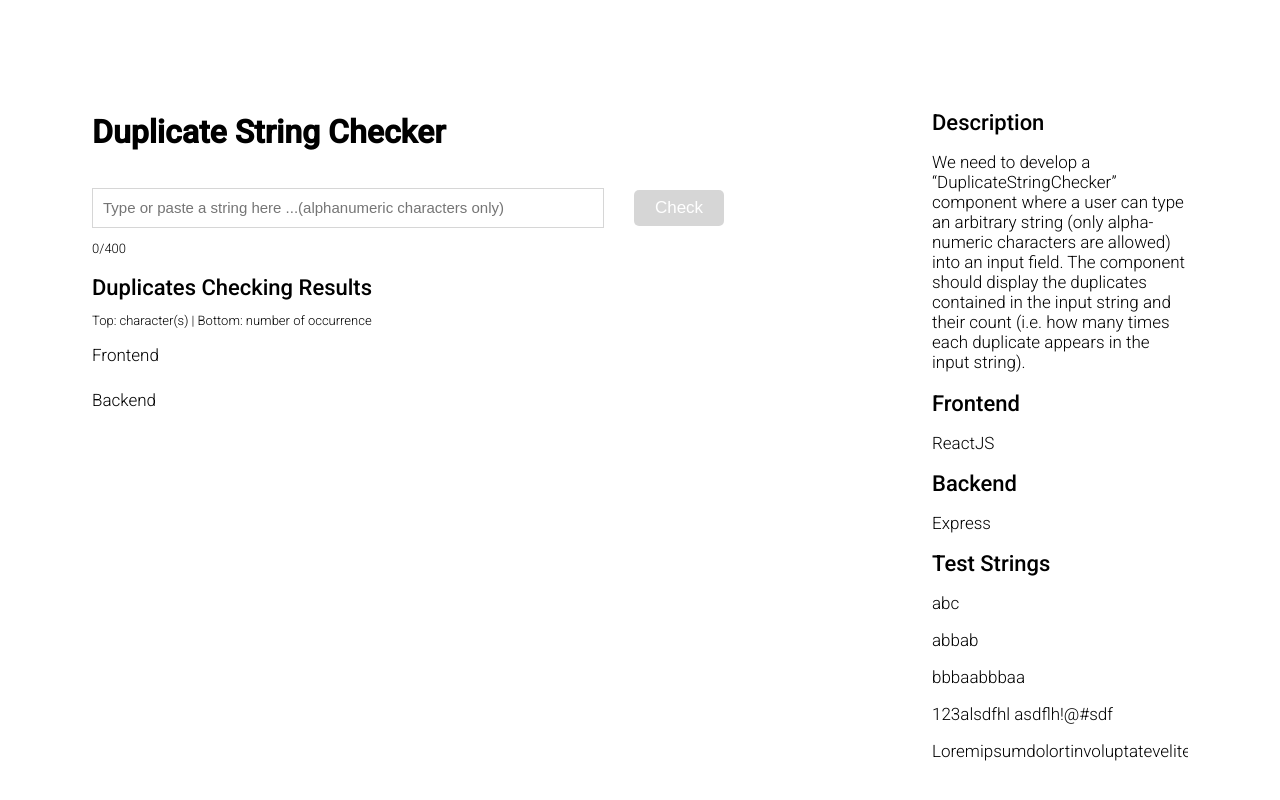
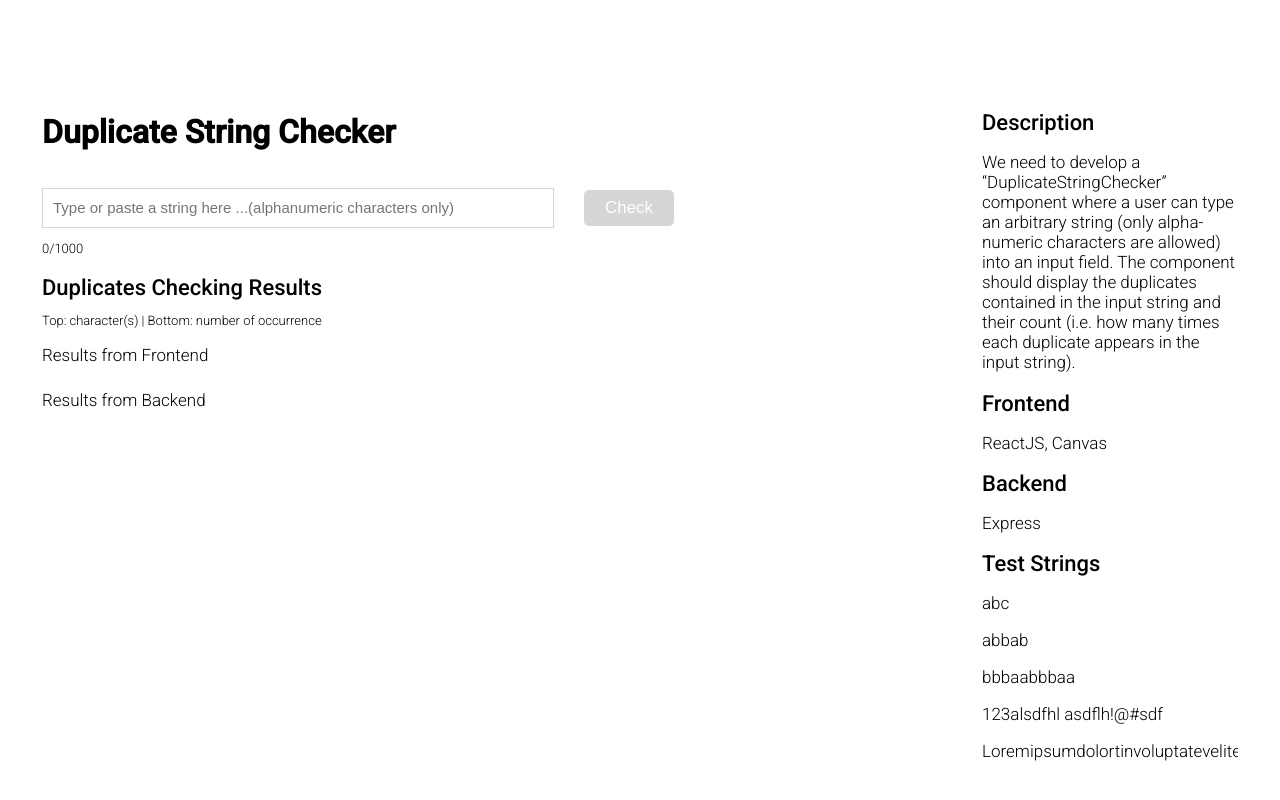
Before and after one commit to hexiao0225/DuplicateStringChecker, a React (Create React App) app in the folder client/: page / in a window 1280 px wide. Shown: the top 800 px of the page. Built offline with nearby package versions, Linux system fonts and the light colour scheme.

Commit message:
uses js canvas to render large datasets

```diff
--- /dev/null
+++ b/client/src/components/ResultCanvas.js
@@ -0,0 +1,54 @@
+import React, { useRef, useEffect } from "react";
+const LINE_HEIGHT = 15;
+const CANVAS_WIDTH = 900;
+const CANVAS_CONTENT_WIDTH = 700;
+
+function estimateCanvasHeightByTextsSize(len) {
+  // Estimate 10 words per row
+  // Each row takes up 40px
+  // Chrome max canvas height is 16,384 and IE is 8,192. We take 8000 here.
+  return Math.min(Math.floor(len / 10) * 40 + 300, 8000);
+}
+const ResultCanvas = ({ results }) => {
+  const canvasRef = useRef(null);
+  let texts = Object.keys(results);
+
+  let draw = (ctx) => {
+    ctx.canvas.width = CANVAS_WIDTH;
+    ctx.canvas.height = Math.max(
+      estimateCanvasHeightByTextsSize(texts.length),
+      400
+    );
+    ctx.font = "12px 300 Roboto";
+    let accumulatedXPos = 0;
+    let xPos = 0;
+    let yPos = 0;
+    let numOfLine = 0;
+    for (let i = 0; i < texts.length; i++) {
+      const text = texts[i];
+      var metrics = ctx.measureText(text);
+      const w = metrics.width;
+      accumulatedXPos += w + 24;
+      if (xPos > CANVAS_CONTENT_WIDTH || xPos + w + 24 > CANVAS_CONTENT_WIDTH) {
+        xPos = 0;
+      }
+      xPos += w + 24;
+      numOfLine = Math.floor(accumulatedXPos / CANVAS_CONTENT_WIDTH) + 1;
+      yPos = numOfLine * 35;
+      ctx.strokeRect(xPos - 8, yPos - 8, w + 16, 28);
+      ctx.fillText(text, xPos, yPos);
+      ctx.fillText(results[text], xPos, yPos + LINE_HEIGHT);
+    }
+  };
+
+  useEffect(() => {
+    const canvas = canvasRef.current;
+    const context = canvas.getContext("2d");
+    context.clearRect(0, 0, canvas.width, canvas.height);
+    draw(context);
+  }, [draw, results]);
+
+  return <canvas ref={canvasRef} />;
+};
+
+export default ResultCanvas;
--- a/client/src/components/StringCheckerPad.js
+++ b/client/src/components/StringCheckerPad.js
@@ -1,12 +1,13 @@
 import React, { Component } from "react";
 import ResultDisplay from "./ResultDisplay";
+import ResultCanvas from "./ResultCanvas";
 import {
   INPUT_AREA_PLACEHOLDER,
   DUPLICATES_LABEL,
   NON_ALPHANUMERIC_FORMAT_MESSAGE,
   MAXIMUM_CHARACTER,
-  BACKEND_LABEL,
-  FRONTEND_LABEL,
+  BACKEND_RESULT_LABEL,
+  FRONTEND_RESULT_LABEL,
   TITLE,
   TOP_BOTTOM_LABEL,
 } from "../constants/texts";
@@ -142,16 +143,16 @@ export default class StringCheckerPad extends Component {
           <div>
             <h2>{DUPLICATES_LABEL}</h2>
             <p>{TOP_BOTTOM_LABEL}</p>
-            <h3>{FRONTEND_LABEL}</h3>
+            <h3>{FRONTEND_RESULT_LABEL}</h3>
             <ResultDisplay results={singleOccurence} />
           </div>
         ) : null}
-        {isLoading && !error && !occurrence.length ? (
+        {isLoading && !occurrence.length ? (
           <p>Loading...</p>
         ) : (
           <div>
-            <h3>{BACKEND_LABEL}</h3>
-            <ResultDisplay results={occurrence} />
+            <h3>{BACKEND_RESULT_LABEL}</h3>
+            <ResultCanvas results={occurrence} />
           </div>
         )}
         {error && <p>Something went wrong</p>}
--- a/client/src/constants/texts.js
+++ b/client/src/constants/texts.js
@@ -1,3 +1,5 @@
+export const MAXIMUM_CHARACTER = 1000;
+
 export const TITLE = "Duplicate String Checker";
 
 export const DESCRIPTION_LABEL = "Description";
@@ -10,9 +12,13 @@ export const DUPLICATES_LABEL = "Duplicates Checking Results";
 export const TOP_BOTTOM_LABEL =
   "Top: character(s) | Bottom: number of occurrence";
 
+export const FRONTEND_RESULT_LABEL = "Results from Frontend";
+
 export const FRONTEND_LABEL = "Frontend";
 
-export const FRONTEND_TECHNOLOGY = "ReactJS";
+export const FRONTEND_TECHNOLOGY = "ReactJS, Canvas";
+
+export const BACKEND_RESULT_LABEL = "Results from Backend";
 
 export const BACKEND_LABEL = "Backend";
 
@@ -20,10 +26,10 @@ export const BACKEND_TECHNOLOGY = "Express";
 
 export const CHECK_BUTTON_LABEL = "Check";
 
+export const NO_DUPLICATES_FOUND = "No duplicates found";
+
 export const INPUT_AREA_PLACEHOLDER =
   "Type or paste a string here ...(alphanumeric characters only)";
-
-export const MAXIMUM_CHARACTER = 400;
 
 export const NON_ALPHANUMERIC_FORMAT_MESSAGE =
   "We detected non-alphanumeric characters in your string. Would you like us to auto format the string?";
--- a/client/src/styles/styles.css
+++ b/client/src/styles/styles.css
@@ -66,6 +66,17 @@ button:focus {
 .info-sidebar {
   width: 20vw;
   padding: 20px;
+}
+
+@media only screen and (max-width: 600px) {
+  .info-sidebar {
+    display: none;
+  }
+
+  .string-checker-pad {
+    width: 90vw;
+    padding: 10px;
+  }
 }
 
 .result-display {
```
